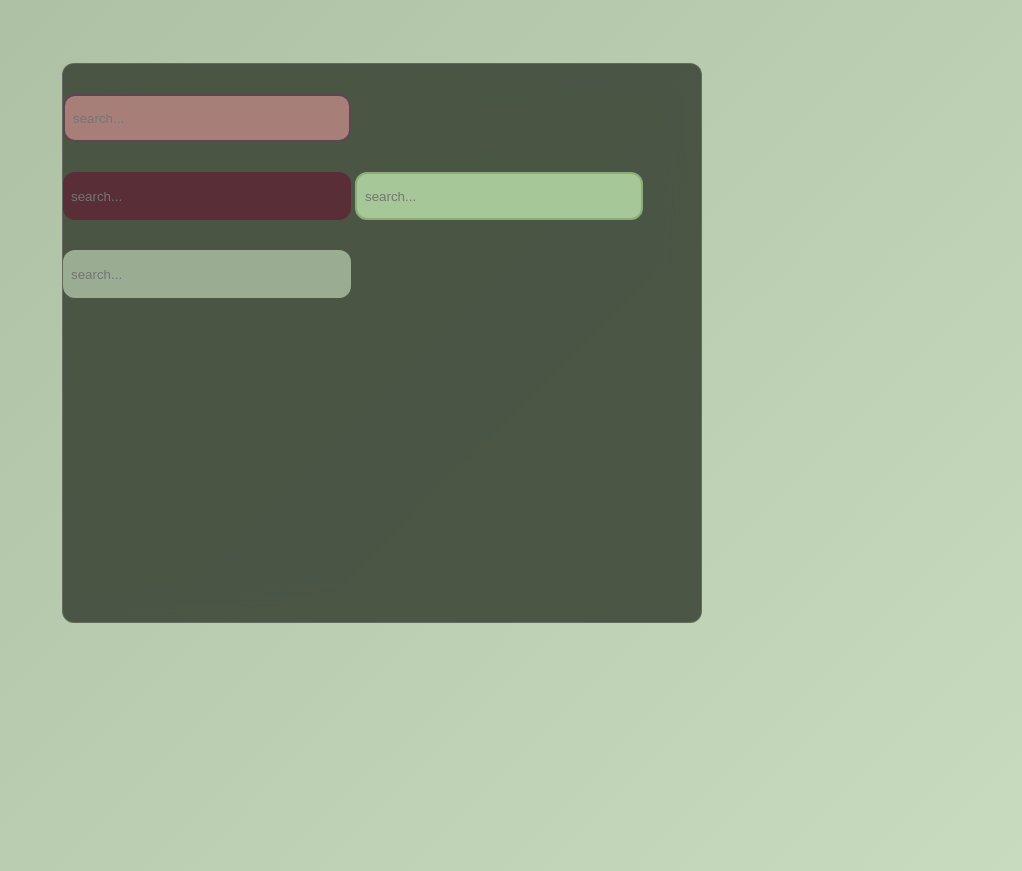
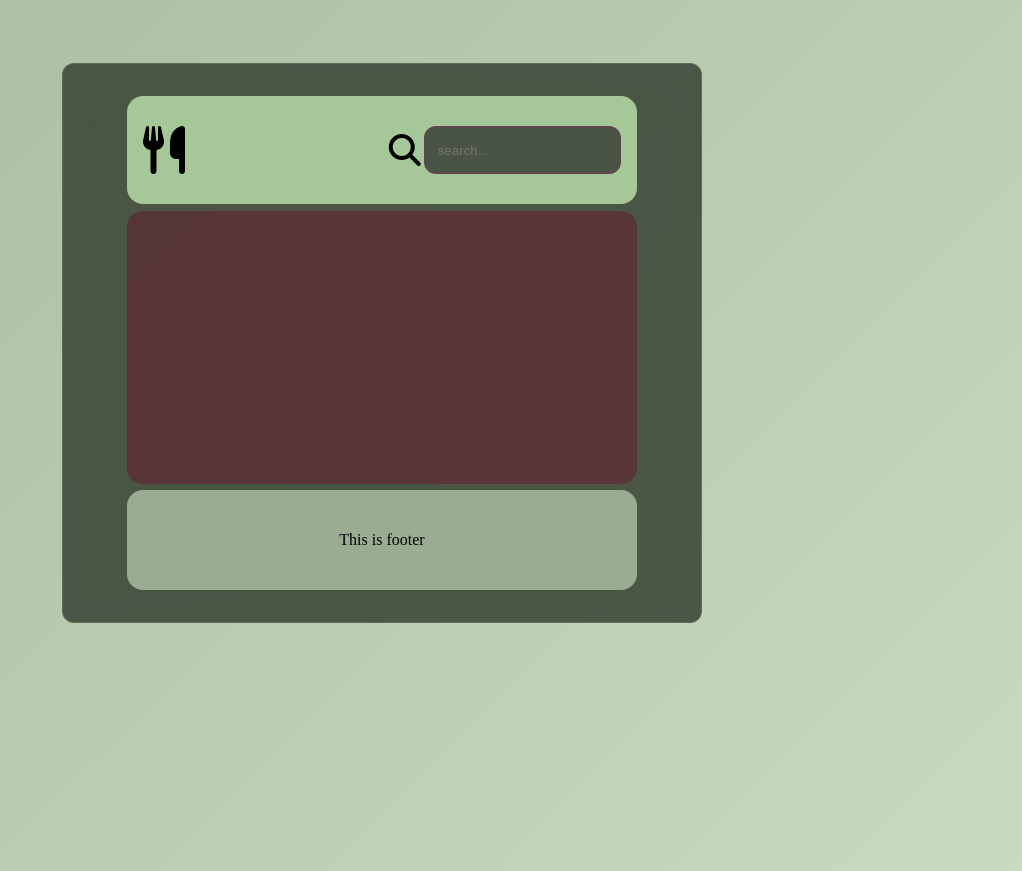
Before and after one commit to artisyn/RecipeApp, a plain HTML site: page index.html in a window 1280 px wide. Shown: the whole page, without its empty margins (258-1280 px from the left). Drawn offline with Linux system fonts and the light colour scheme.

Commit message:
some more css

```diff
--- a/css/style.css
+++ b/css/style.css
@@ -2,14 +2,23 @@
 *::before,
 *::after {
 	box-sizing: border-box;
+}
+:root {
+	--color-body: linear-gradient(135deg, #abbda1, #c9dbbf);
+	--color-container: rgba(64, 73, 59, 0.9);
+	--color-element1: rgb(168, 126, 121, 0.7);
+	--color-border1: #5c4750;
+	--color-element2: rgb(90, 46, 54, 0.8);
+	--color-element3: rgb(166, 199, 151, 1);
+	--color-border3: #8cac7b;
+	--color-element4: rgb(154, 173, 147, 1);
 }
 html,
 body {
 	min-height: 100vh;
 }
 body {
-	/* background-image: linear-gradient(135deg, #829578, #afc7a3); */
-	background-image: linear-gradient(135deg, #abbda1, #c9dbbf);
+	background-image: var(--color-body);
 	background-repeat: no-repeat;
 	background-size: cover;
 }
@@ -18,12 +27,16 @@ body {
 	min-height: 70vh;
 	border: 2px solid black;
 	margin: 5% auto;
+	padding: 2rem 4rem;
 	/* Glassmorphism effect */
 	backdrop-filter: blur(16px) saturate(180%);
 	-webkit-backdrop-filter: blur(16px) saturate(180%);
-	background-color: rgba(64, 73, 59, 0.9);
+	background-color: var(--color-container);
 	border-radius: 12px;
 	border: 1px solid rgba(255, 255, 255, 0.125);
+	display: grid;
+	grid-template-rows: auto 1fr auto;
+	gap: 0.4rem;
 }
 
 .search--inp {
@@ -32,54 +45,47 @@ body {
 	border: 2px solid #5c4750;
 	border-radius: 12px;
 	min-height: 3rem;
-	min-width: 18rem;
-
-	background-color: #a87e79;
-	/* background-color: #b1b583; */
-	/* background-color: #b1b583; */
-	/* background-color: rgba(163, 174, 158, 0.9); */
-
+	min-width: 40%;
+	background-color: var(--color-container);
 	padding: 0.5rem;
 }
-.search--inp1 {
-	margin-bottom: 30px;
-	border: none;
-	border-radius: 12px;
-	min-height: 3rem;
-	min-width: 18rem;
 
-	background-color: #5a2e36;
-	/* background-color: #b1b583; */
-	/* background-color: #b1b583; */
-	/* background-color: rgba(163, 174, 158, 0.9); */
+header {
+	padding: 0 1rem;
+	display: flex;
+	justify-content: space-between;
+	align-items: center;
+	border-radius: 1rem;
+	background-color: var(--color-element3);
+}
+.searchEl {
+	display: flex;
+	flex-direction: row;
+	align-items: center;
+	justify-content: center;
+	gap: 0.2rem;
+}
+.main-content {
+	border-radius: 1rem;
+	background-color: var(--color-element2);
+}
+.footer {
+	border-radius: 1rem;
+	min-height: 100px;
+	display: flex;
+	justify-content: center;
+	align-items: center;
+	background-color: var(--color-element4);
+}
 
-	padding: 0.5rem;
+@media screen and (max-width: 800px) {
+	.container {
+		width: 95vw;
+	}
+	.search--inp {
+		min-width: none;
+	}
+	.container {
+		padding: 1rem 1rem;
+	}
 }
-.search--inp2 {
-	margin-bottom: 30px;
-	border: 2px solid #8cac7b;
-	border-radius: 12px;
-	min-height: 3rem;
-	min-width: 18rem;
-
-	background-color: #a6c797;
-	/* background-color: #b1b583; */
-	/* background-color: #b1b583; */
-	/* background-color: rgba(163, 174, 158, 0.9); */
-
-	padding: 0.5rem;
-}
-.search--inp3 {
-	margin-bottom: 30px;
-	border: none;
-	border-radius: 12px;
-	min-height: 3rem;
-	min-width: 18rem;
-
-	background-color: #9aad93;
-	/* background-color: #b1b583; */
-	/* background-color: #b1b583; */
-	/* background-color: rgba(163, 174, 158, 0.9); */
-
-	padding: 0.5rem;
-}
--- a/index.html
+++ b/index.html
@@ -4,6 +4,10 @@
 		<meta charset="UTF-8" />
 		<meta http-equiv="X-UA-Compatible" content="IE=edge" />
 		<meta name="viewport" content="width=device-width, initial-scale=1.0" />
+		<script
+			src="https://kit.fontawesome.com/9588a8c772.js"
+			crossorigin="anonymous"
+		></script>
 		<link rel="stylesheet" href="./css/style.css" />
 		<script src="./js/script.js" defer></script>
 		<title>Recipe app</title>
@@ -11,38 +15,23 @@
 	<body>
 		<div class="container">
 			<header>
+				<div class="logoEl">
+					<i class="fas fa-utensils fa-3x"></i>
+				</div>
+				<div class="searchEl">
+					<i class="fas fa-search fa-2x"></i>
 					<input
 						type="text"
 						class="search--inp"
 						name=""
 						id=""
-					placeholder="search..."
+						placeholder=" search... "
 					/>
+				</div>
 			</header>
-			<input
-					type="text"
-					class="search--inp1"
-					name=""
-					id=""
-					placeholder="search..."
-				/>
-			</header>
-			<input
-					type="text"
-					class="search--inp2"
-					name=""
-					id=""
-					placeholder="search..."
-				/>
-			</header>
-			<input
-					type="text"
-					class="search--inp3"
-					name=""
-					id=""
-					placeholder="search..."
-				/>
-			</header>
+
+			<section class="main-content"></section>
+			<footer class="footer">This is footer</footer>
 		</div>
 	</body>
 </html>
```
Lines whose indentation alone changed are shown as unchanged.
